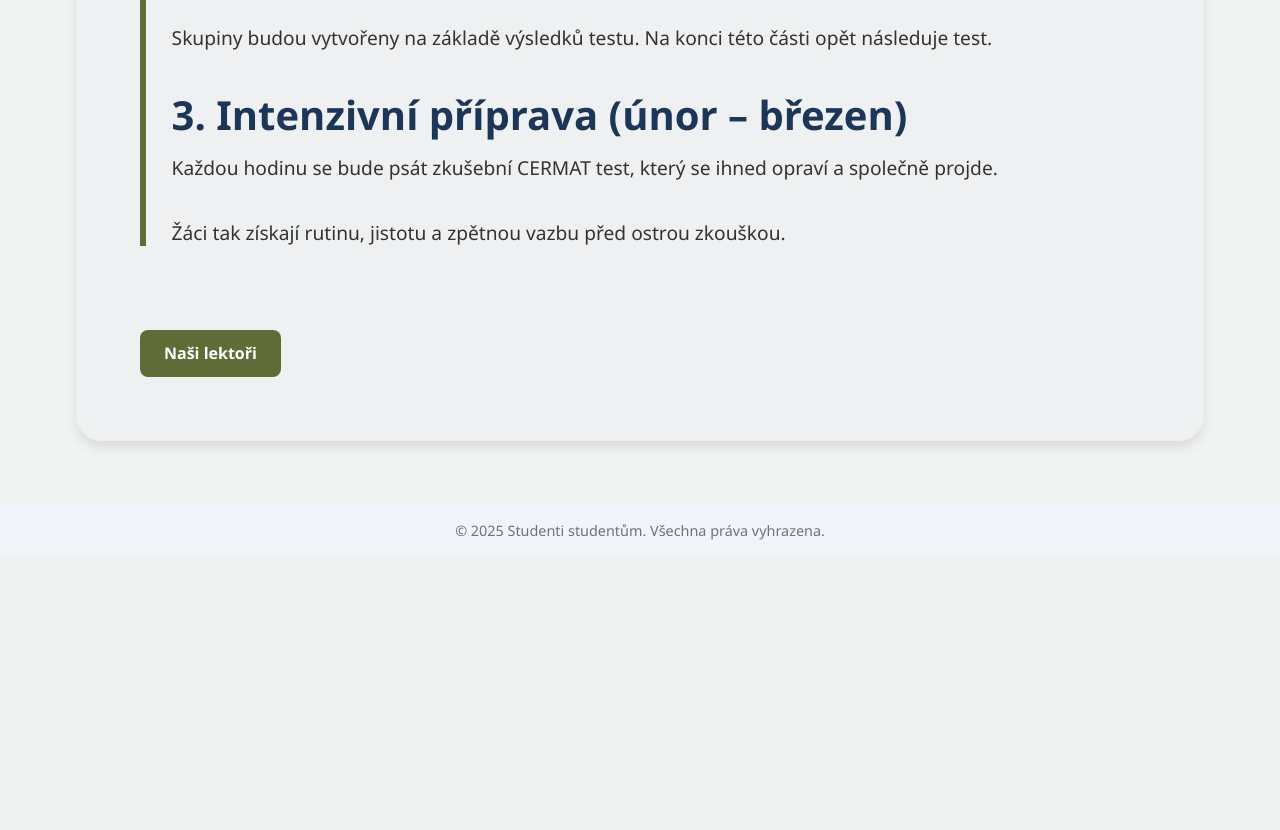
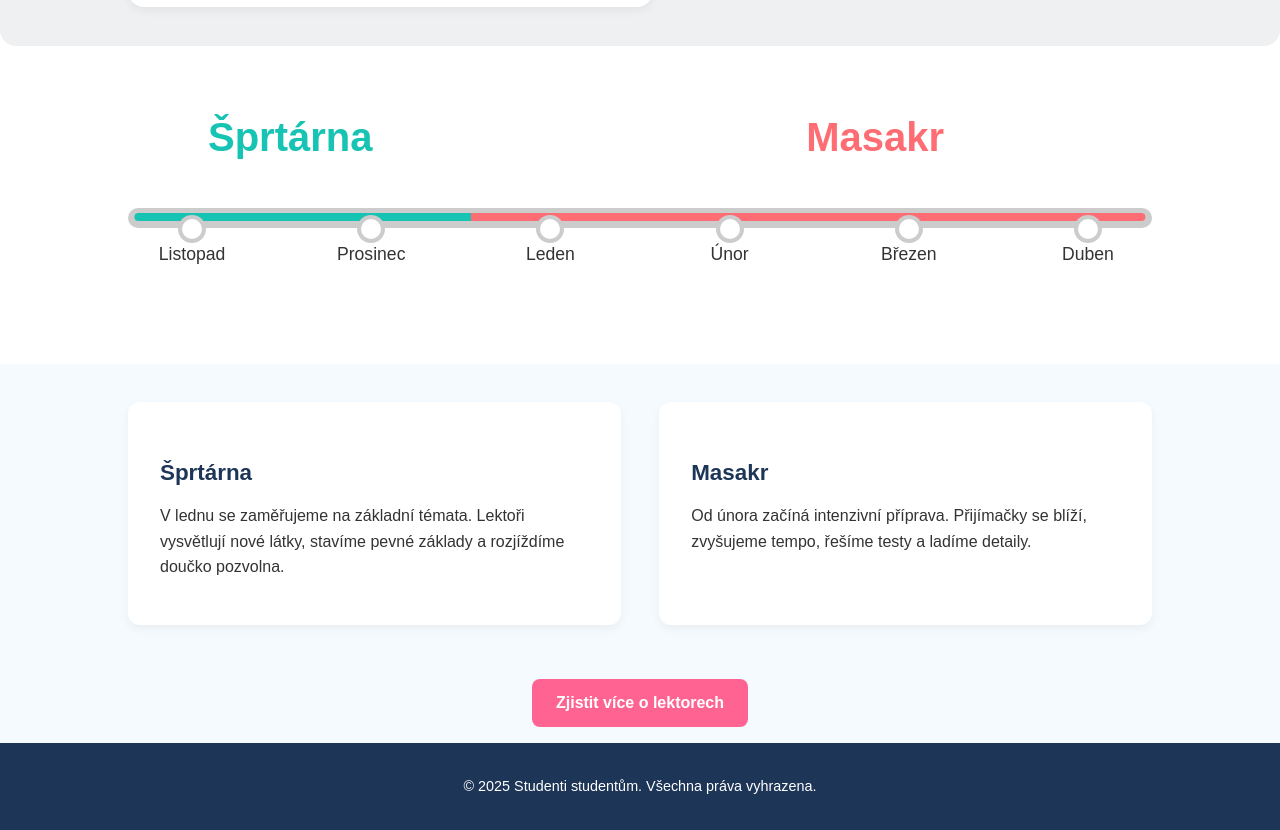
Before and after one commit to tomashanzal/website-DU, a Flask app: page /about in a window 1280 px wide. Shown: the part 675-1505 px from the top of the page. Before the commit the page ends 1215 px from the top, so only its background shows below. Run offline with Flask 3, Linux system fonts and the light colour scheme.

Commit message:
nový designabout.html

```diff
--- a/app/static/styles.css
+++ b/app/static/styles.css
@@ -3,7 +3,7 @@ body {
   margin: 0;
   padding: 0;
   font-family: 'Segoe UI', Tahoma, Geneva, Verdana, sans-serif;
-  background-color: #f2f4f3;
+  background-color: white;
   color: #333333;
 }
 
--- a/app/templates/about.html
+++ b/app/templates/about.html
@@ -5,74 +5,279 @@
   <meta name="viewport" content="width=device-width, initial-scale=1.0" />
   <title>Jak bude doučování probíhat – Studenti studentům</title>
   <link rel="stylesheet" href="{{ url_for('static', filename='styles.css') }}">
-  <style>.timeline {
-    border-left: 0.5vw solid #606c38;
-    padding-left: 2vw;
-    margin: 4vw 0;
-    max-width: 1000px;
+  <style>
+    body {
+      margin: 0;
+      font-family: Arial, sans-serif;
+      line-height: 1.6;
+      background-color: #f5faff;
+    }
+    .timeline-wrapper {
+      background-color: white;
+      padding-bottom: 5vw;
+    }
+
+    .dou-flex {
+      display: flex;
+      gap: 3vw;
+      align-items: stretch;
+      justify-content: center;
+      padding: 3vw 10vw;
+      background-color: #eef0f2;
+      border-radius: 1rem;
+      flex-wrap: wrap;
+    }
+    .dou-heading {
+      flex: 1 1 400px;
+      background-color: white;
+      padding: 2rem;
+      padding-bottom: 1rem;
+      margin-top:0vw;
+      border-radius: 1rem;
+      box-shadow: 0 4px 10px rgba(0, 0, 0, 0.05);
+    }
+    .dou-heading h2 {
+      margin-top: 0;
+      color: #1d3557;
+    }
+    .dou-heading-inner {
+      display: flex;
+      flex-wrap: wrap;
+      gap: 2em;
+    }
+    .left-col, .right-col {
+      flex: 1 1 200px;
+    }
+    .left-col p, .right-col p {
+      margin: 0.3em 0;
+    }
+    .left-col strong, .right-col strong {
+      display: block;
+      margin-bottom: 0.3em;
+    }
+
+    .dou-map {
+      flex: 1 1 400px;
+    }
+    .dou-map h2 {
+      text-align: left;
+      color: #1d3557;
+      margin-top: -1vw;
+      margin-bottom: 1.3rem;
+    }
+    .dou-map iframe {
+      width: 100%;
+      height: 85%;
+      min-height: 320px;
+      border: 4px solid #1d3557;
+
+      border-radius: 1rem;
+      display: block;
+    }
+
+    .timeline-labels {
+      display: flex;
+      justify-content: space-between;
+      font-weight: 600;
+      padding: 0 1rem;
+    }
+    .label-left {
+      color: #17c3b2;
+      margin-left: 15vw;
+      margin-top: 2.5vw;
+    }
+    .label-right {
+      color: #fe6d73;
+      margin-right: 25vw;
+      margin-top: 2.5vw;
+    }
+
+    .timeline-container {
+      display: flex;
+      justify-content: center;
+      align-items: center;
+      position: relative;
+      padding-top: 2rem;
+      margin: 2.5vw 0;
+      width: 100%;
       margin-left: auto;
       margin-right: auto;
     }
-
-  .timeline h2 {
-    margin-top: 2vw;
-    color: #1d3557;
+    .timeline-container::before {
+      content: '';
+      position: absolute;
+      top: 0;
+      left: 50%;
+      transform: translateX(-50%);
+      height: 20px;
+      width: 80%;
+      background-color: #ccc;
+      border-radius: 999px;
+      z-index: 1;
+    }
+    .timeline-container::after {
+      content: '';
+      position: absolute;
+      top: 5px;
+      left: 50%;
+      transform: translateX(-50%);
+      height: 8px;
+      width: 79%;
+      background: linear-gradient(to right, #17c3b2 33.3%, #fe6d73 33.3%);
+      border-radius: 999px;
+      z-index: 2;
+    }
+    .timeline-month {
+      position: relative;
+      text-align: center;
+      flex: 1;
+      max-width: 12%;
+      font-size: 1.1rem;
+      font-weight: 500;
+      z-index: 3;
+      margin: 0 1%;
+    }
+    .timeline-month::before {
+      content: '';
+      position: absolute;
+      top: -1.9vw;
+      left: 50%;
+      transform: translateX(-50%);
+      width: 20px;
+      height: 20px;
+      background-color: white;
+      border: 4px solid #ccc;
+      border-radius: 50%;
+      z-index: 4;
     }
 
-  .timeline p {
-    margin: 1vw 0 3vw;
-  }
     .btn-lektori {
       display: inline-block;
-  margin-top: 2rem;
-  background-color: #606c38;
+      margin: 1rem 0;
+      background-color: #ff6392;
       color: white;
-  padding: 0.8rem 1.5rem;
+      padding: 0.7rem 1.5rem;
       font-weight: 600;
       font-size: 1rem;
       border-radius: 8px;
       transition: background-color 0.3s;
       text-decoration: none;
     }
-
     .btn-lektori:hover {
-  background-color: #606c38;
+      background-color: #ff4c7d;
     }
 
+    .timeline-description {
+      display: flex;
+      justify-content: space-around;
+      padding: 3vw 10vw;
+      gap: 3vw;
+      flex-wrap: wrap;
+    }
+    .description-block {
+      flex: 1 1 300px;
+      background-color: #ffffff;
+      padding: 2rem;
+      border-radius: 12px;
+      box-shadow: 0 4px 10px rgba(0, 0, 0, 0.05);
+    }
+    .description-block h3 {
+      font-size: 1.4rem;
+      margin-bottom: 1rem;
+      color: #1d3557;
+    }
+    .description-block p {
+      font-size: 1rem;
+    }
+
+    footer {
+      text-align: center;
+      padding: 2rem;
+      background-color: #1d3557;
+      color: white;
+    }
   </style>
 </head>
 <body>
+  <section class="timeline-wrapper">
     <header>
       <div class="header-inner">
         <div class="logo">🎓 Studenti studentům</div>
         <nav>
           <a href="{{ url_for('main.home') }}">Domů</a>
           <a href="{{ url_for('main.projekt') }}">O projektu</a>
-        <a href="{{ url_for('main.about') }}">O doůčku</a>
+          <a href="{{ url_for('main.about') }}">O doučku</a>
           <a href="{{ url_for('main.payment') }}">Koupit kurz</a>
           <a href="{{ url_for('main.kontakt') }}">Kontakt</a>
         </nav>
       </div>
     </header>
 
-  <section class="highlight-section">
-    <h1>Jak bude doučování probíhat?</h1>
-
-    <div class="timeline">
-      <h2>1. Rozřazení a první část kurzu (říjen – listopad)</h2>
-      <p>Na začátku si žáci napíšou úvodní test podobný CERMATu. Podle výsledků budou rozděleni do skupin po 3–5 lidech.</p>
-      <p>Každá lekce bude obsahovat jeden test, který se postupně projde a vysvětlí. Na konci této části se napíše další test, podle kterého se zaktualizují skupiny.</p>
-
-      <h2>2. Tematická výuka (prosinec – leden)</h2>
-      <p>Výuka se zaměří na konkrétní oblasti, ve kterých mají žáci slabiny – např. zlomky, slovní úlohy apod.</p>
-      <p>Skupiny budou vytvořeny na základě výsledků testu. Na konci této části opět následuje test.</p>
-
-      <h2>3. Intenzivní příprava (únor – březen)</h2>
-      <p>Každou hodinu se bude psát zkušební CERMAT test, který se ihned opraví a společně projde.</p>
-      <p>Žáci tak získají rutinu, jistotu a zpětnou vazbu před ostrou zkouškou.</p>
+    <div class="dou-flex">
+      <div class="dou-heading">
+        <h2>Rychlé Info.</h2>
+        <div class="dou-heading-inner">
+          <div class="left-col">
+            <p><strong>Kdy se koná?</strong></p>
+            <p>Čeština, čtvrtky 17:00–18:30</p>
+            <p>Matematika, čtvrtky 17:00–18:30</p>
+            <p><strong>Kde se koná?</strong></p>
+            <p>Gymnázium Jana Keplera</p>
+            <p>Parléřova 2, Praha 6</p>
+          </div>
+          <div class="right-col">
+            <p><strong>Jak je kurz rozdělen?</strong></p>
+            <p>Šprtárna: 10. 1. – 1. 2.</p>
+            <p>Masakr: 1. 2. – 15. 3.</p>
+            <p><strong>Cena kurzů:</strong></p>
+            <p>Šprtárna: 130 Kč/h → 4 000 Kč</p>
+            <p>Masakr: 130 Kč/h → 4 000 Kč</p>
+          </div>
+        </div>
+          <a href="{{ url_for('main.lektori') }}" class="btn-lektori">Naši lektoři</a>
       </div>
 
-    <a href="{{ url_for('main.lektori') }}" class="btn-lektori">Naši lektoři</a>
+      <div class="dou-map">
+        <h2>Kde nás najdete</h2>
+        <iframe
+          src="https://www.google.com/maps/embed?pb=!1m18!1m12!1m3!1d1279.9552990449008!2d14.38684360857243!3d50.0879606875569!2m3!1f0!2f0!3f0!3m2!1i1024!2i768!4f13.1!3m3!1m2!1s0x470b951a87784a87%3A0x7cc9fd475f7b8166!2sGymn%C3%A1zium%20Jana%20Keplera!5e0!3m2!1scs!2scz!4v1747164217870!5m2!1scs!2scz"
+          allowfullscreen=""
+          loading="lazy"
+          referrerpolicy="no-referrer-when-downgrade">
+        </iframe>
+      </div>
+    </div>
+
+    <div class="timeline-labels">
+      <div class="label-left"><h2>Šprtárna</h2></div>
+      <div class="label-right"><h2>Masakr</h2></div>
+    </div>
+
+    <div class="timeline-container">
+      <div class="timeline-month">Listopad</div>
+      <div class="timeline-month">Prosinec</div>
+      <div class="timeline-month">Leden</div>
+      <div class="timeline-month">Únor</div>
+      <div class="timeline-month">Březen</div>
+      <div class="timeline-month">Duben</div>
+    </div>
+  </section>
+
+  <div class="timeline-description">
+    <div class="description-block">
+      <h3>Šprtárna</h3>
+      <p>V lednu se zaměřujeme na základní témata. Lektoři vysvětlují nové látky, stavíme pevné základy a rozjíždíme doučko pozvolna.</p>
+    </div>
+    <div class="description-block">
+      <h3>Masakr</h3>
+      <p>Od února začíná intenzivní příprava. Přijímačky se blíží, zvyšujeme tempo, řešíme testy a ladíme detaily.</p>
+    </div>
+  </div>
+
+
+
+  <section style="text-align: center;">
+    <a href="{{ url_for('main.lektori') }}" class="btn-lektori">Zjistit více o lektorech</a>
   </section>
 
   <footer>
```
Also changed, not shown: other parts of app/static/styles.css (+11 -22 lines), app/templates/kontakt.html (+81 -61 lines). Lines whose indentation alone changed are shown as unchanged.
